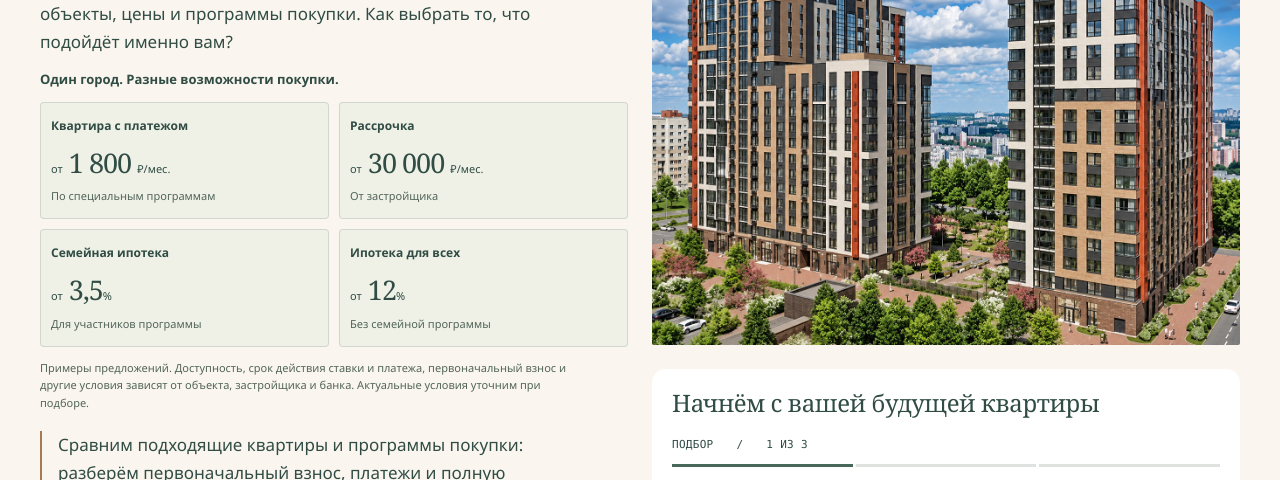
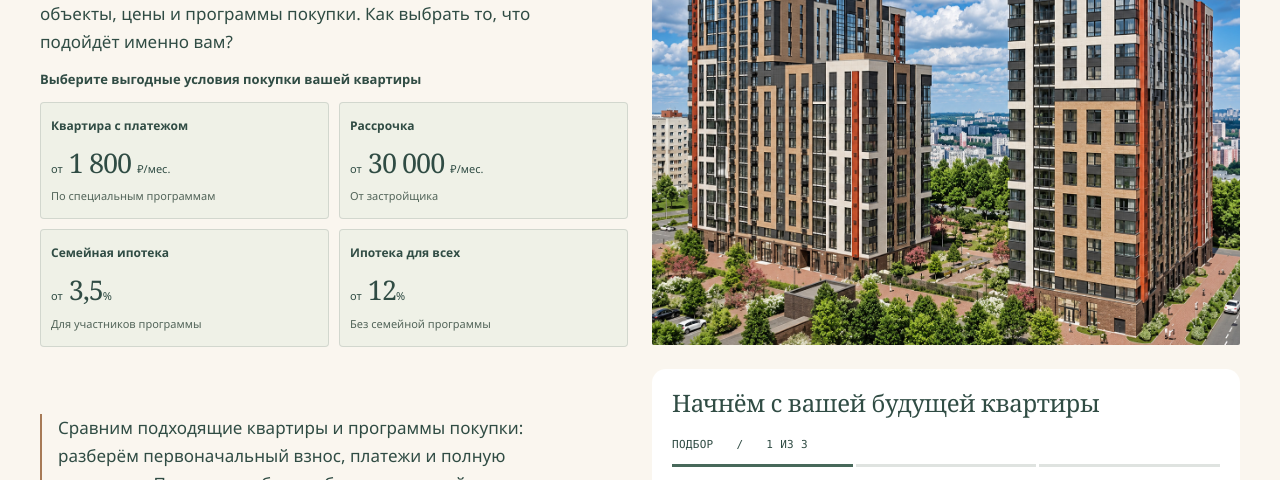
Before and after one commit to memorim/anna-ermakova-home, a plain HTML site: page public/index.html in a window 1280 px wide. Shown: the part 289-769 px from the top of the page. Drawn offline with Linux system fonts and the light colour scheme.

Commit message:
fix: remove offer note while preserving spacing and strengthen programs heading

```diff
--- a/public/index.html
+++ b/public/index.html
@@ -23,15 +23,15 @@
       <p class="eyebrow">Новостройки Екатеринбурга</p>
       <h1 id="hero-title">Получите подборку ЖК <em>под ваши условия</em></h1>
       <p class="market-lead">В Екатеринбурге более <strong>100 застройщиков</strong>. У каждого — свои объекты, цены и программы покупки. Как выбрать то, что подойдёт именно вам?</p>
-      <div class="purchase-programs" role="group" aria-labelledby="programs-title" aria-describedby="programs-note">
-        <h2 id="programs-title">Один город. Разные возможности покупки.</h2>
+      <div class="purchase-programs" role="group" aria-labelledby="programs-title">
+        <h2 id="programs-title">Выберите выгодные условия покупки вашей квартиры</h2>
         <ul class="programs-grid">
           <li class="program-card"><span class="program-label">Квартира с платежом</span><p class="program-value"><span class="program-prefix">от</span> 1 800 <span class="program-unit program-unit-monthly">₽/мес.</span></p><span class="program-detail">По специальным программам</span></li>
           <li class="program-card"><span class="program-label">Рассрочка</span><p class="program-value"><span class="program-prefix">от</span> 30 000 <span class="program-unit program-unit-monthly">₽/мес.</span></p><span class="program-detail">От застройщика</span></li>
           <li class="program-card"><span class="program-label">Семейная ипотека</span><p class="program-value"><span class="program-prefix">от</span> 3,5<span class="program-unit">%</span></p><span class="program-detail">Для участников программы</span></li>
           <li class="program-card"><span class="program-label">Ипотека для всех</span><p class="program-value"><span class="program-prefix">от</span> 12<span class="program-unit">%</span></p><span class="program-detail">Без семейной программы</span></li>
         </ul>
-        <p class="programs-note" id="programs-note">Примеры предложений. Доступность, срок действия ставки и платежа, первоначальный взнос и другие условия зависят от объекта, застройщика и банка. Актуальные условия уточним при подборе.</p>
+        <div class="programs-spacer" aria-hidden="true"></div>
       </div>
       <p class="expert-help">Сравним подходящие квартиры и программы покупки: разберём первоначальный взнос, платежи и полную стоимость. Поможем выбрать объект для вашей жизни и ваших планов.</p>
     </div>
--- a/public/style.css
+++ b/public/style.css
@@ -21,7 +21,12 @@ a:not(.brand):hover{text-decoration:underline;text-underline-offset:.22em}
 .program-value{font:32px/1.2 Georgia,"Times New Roman",serif;letter-spacing:-1px;margin:12px 0 9px;white-space:nowrap}
 .program-prefix,.program-unit{font:13px/1.3 "Segoe UI",Arial,sans-serif;letter-spacing:0}
 .program-detail{display:block;font-size:11px;line-height:1.45;color:#526459}
-.programs-note{font-size:11px;line-height:1.6;color:#526459;margin:12px 0 20px;max-width:540px}
+/* Retain the removed note's space so the expert paragraph stays in place. */
+.purchase-programs{container-type:inline-size}
+.programs-spacer{font-size:11px;line-height:1.6;height:70.4px;margin:12px 0 20px}
+@container(min-width:350px){.programs-spacer{height:52.8px}}
+@container(min-width:520px){.programs-spacer{height:35.2px}}
+
 .intro .expert-help{font-size:15px;line-height:1.65;margin:0;padding-left:16px;border-left:2px solid #a77a56}
 .hero .hero-photo{grid-column:2;grid-row:1;align-self:stretch;height:100%;min-height:210px;max-height:310px;object-position:center 55%;border-radius:2px 48px 2px 2px;margin:0}
 .hero-quiz#quiz{grid-column:2;grid-row:2;align-self:start;margin:0;padding:24px}
```
